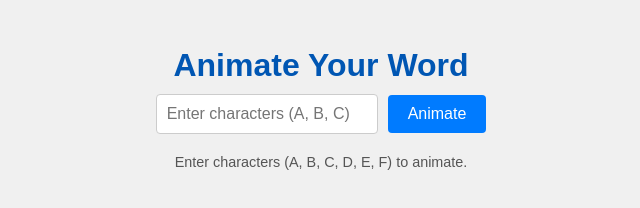
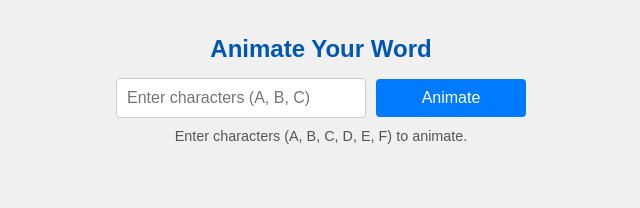
Before and after one commit to MekalaSohithaSonalika/Turtle_stitch, a plain HTML site: page index.html in a window 1280 px wide. Shown: the whole page, without its empty margins (319-959 px from the left). Drawn offline with Linux system fonts and the light colour scheme.

Commit message:
Update style.css

```diff
--- a/style.css
+++ b/style.css
@@ -2,33 +2,49 @@ body {
     font-family: Arial, sans-serif;
     display: flex;
     justify-content: center;
-    align-items: center;
+    align-items: flex-start; /* Align items to the top */
     min-height: 100vh;
     margin: 0;
-    background-color: #f0f0f0;
+    background-color: #f0f0f0; /* Page background */
     color: #333;
+    padding: 20px;
+    box-sizing: border-box;
+    width: 100%; /* Ensure body takes full width */
 }
 
 .container {
     text-align: center;
-    /* Reduced padding-bottom further */
-    padding: 20px 20px 0px 20px; /* top right bottom left - bottom reduced */
+    padding: 15px;
     border-radius: 8px;
+    width: 100%; /* Container takes full width */
+    max-width: 700px; /* Limit max width on larger screens */
+    /* --- IMPORTANT CHANGES HERE: Removed white box styling --- */
+    background-color: transparent; /* Make container background transparent */
+    box-shadow: none; /* Remove shadow */
+    border: none; /* Remove border */
+    box-sizing: border-box;
 }
 
 h1 {
     color: #0056b3;
     margin-top: 0;
-    margin-bottom: 10px; /* Slightly reduced space below heading */
+    margin-bottom: 15px;
+    font-size: 1.5em;
 }
 
 .input-section {
-    /* Reduced vertical margin */
-    margin: 10px 0; /* Reduced from 15px */
+    margin: 10px 0;
     display: flex;
-    justify-content: center;
+    flex-direction: column; /* Stack input and button on small screens */
     align-items: center;
     gap: 10px;
+}
+
+@media (min-width: 600px) { /* On screens wider than 600px, arrange side-by-side */
+    .input-section {
+        flex-direction: row;
+        justify-content: center;
+    }
 }
 
 input[type="text"] {
@@ -36,7 +52,9 @@ input[type="text"] {
     font-size: 1em;
     border: 1px solid #ccc;
     border-radius: 4px;
-    width: 200px;
+    width: 100%;
+    max-width: 250px;
+    box-sizing: border-box;
 }
 
 button {
@@ -48,6 +66,9 @@ button {
     border-radius: 4px;
     cursor: pointer;
     transition: background-color 0.3s ease;
+    width: 100%;
+    max-width: 150px;
+    box-sizing: border-box;
 }
 
 button:hover {
@@ -55,24 +76,22 @@ button:hover {
 }
 
 .message {
-    /* --- IMPORTANT CHANGE HERE --- */
-    /* Reduced margin-bottom to a minimal value */
-    margin-top: 20px;
-    margin-bottom: 0px; /* Reduced from 5px to 2px */
+    margin-bottom: 5px;
     font-size: 0.9em;
     color: #555;
     min-height: 1.2em;
 }
 
 #patternCanvas {
-    width: 600px;
-    height: 600px;
+    /* Canvas takes 100% width of its container */
+    width: 100%;
+    /* Height will be set by JavaScript to maintain aspect ratio */
+    height: auto;
+    display: block;
+    margin: 5px auto 0 auto;
     border: none;
-    background-color: transparent;
-    display: block;
-    /* --- IMPORTANT CHANGE HERE --- */
-    /* Set top margin to a very small value or 0 */
-    margin: 2px auto 0 auto; /* Added a very small 2px top margin */
-    /* You could use margin-top: 0; for the absolute minimum space */
-    /* Or margin-top: -5px; for negative space if you want overlap */
+    background-color: transparent; /* Canvas background transparent */
+    box-sizing: border-box;
+    /* Ensure canvas can grow vertically if needed by content, though JS controls height */
+    min-height: 200px; /* Minimum height to be visible initially */
 }
```
